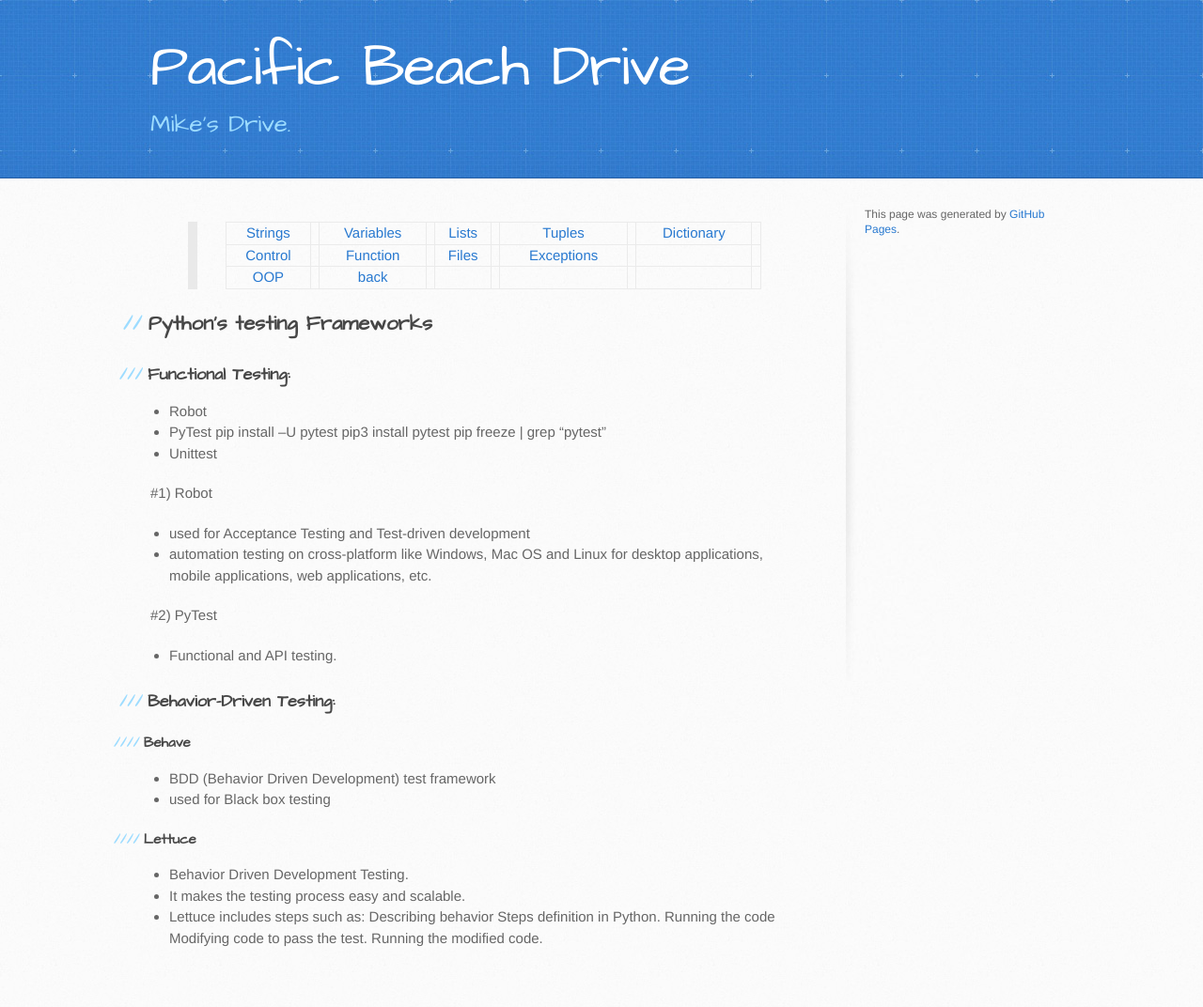
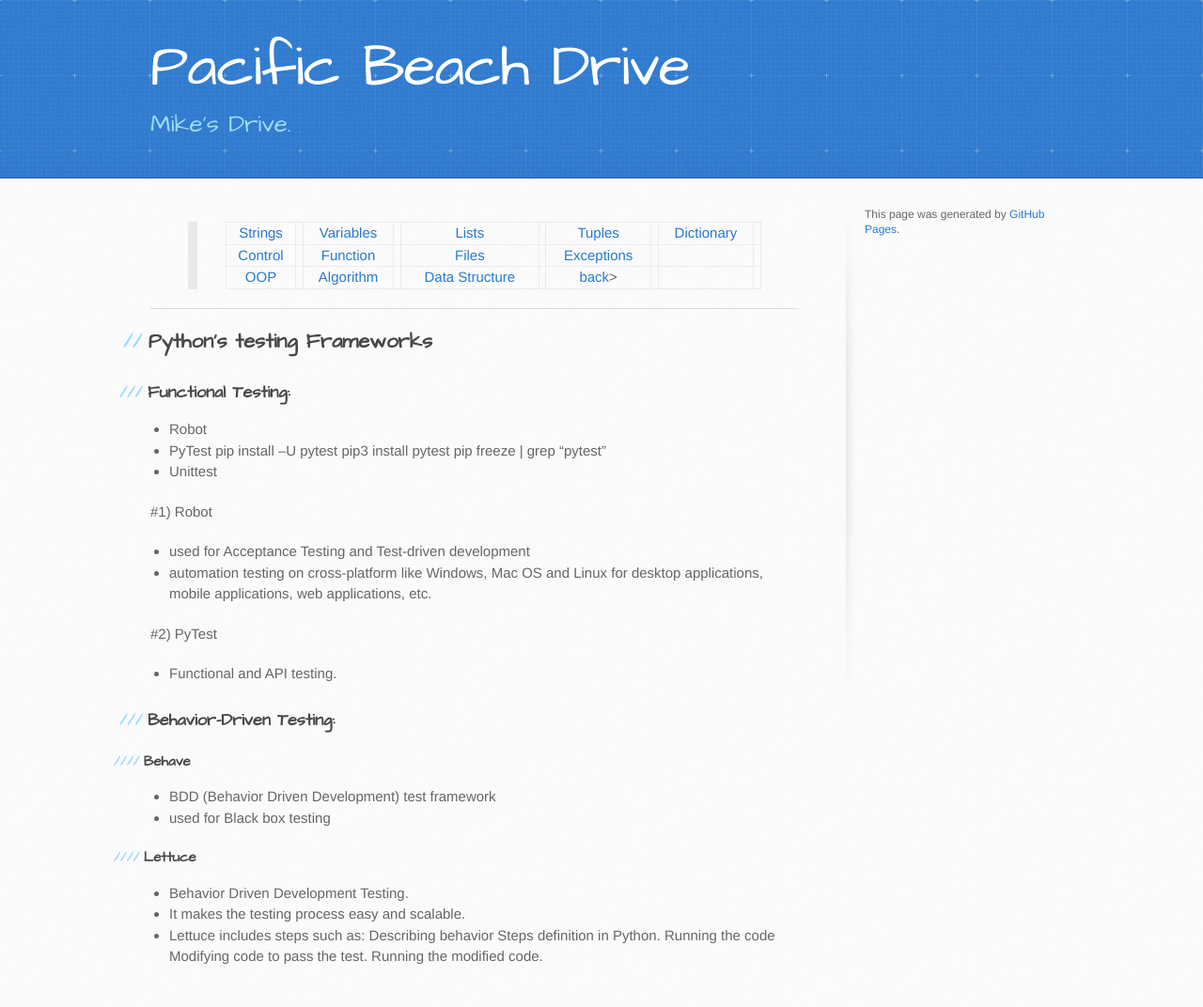
Before and after one commit to trumpfheller/trumpfheller.github.io, a Jekyll site: the page built from python/frameworks.md, in a window 1280 px wide. Shown: the whole page at 94% size. Built offline with Jekyll 4.4.1, drawn with Linux system fonts in a browser that asks for light colours.

Commit message:
Update frameworks.md

```diff
--- a/python/frameworks.md
+++ b/python/frameworks.md
@@ -3,7 +3,9 @@
 ---
 > [Strings](./strings.html) || [Variables](./variables.html) || [Lists](./lists.html) || [Tuples](./tuples.html) || [Dictionary](./dictionary.html) ||
 > [Control](./control.html) || [Function](./function.html)|| [Files](./files.html) || [Exceptions](./exceptions.html) ||
-> [OOP](./oop.html) || [back](./)
+> [OOP](./oop.html) || [Algorithm](./algorithm.html) ||[Data Structure](./datastructure.html) ||[back](./index.html)>
+
+***
 
 ## Python's testing Frameworks
 
```
